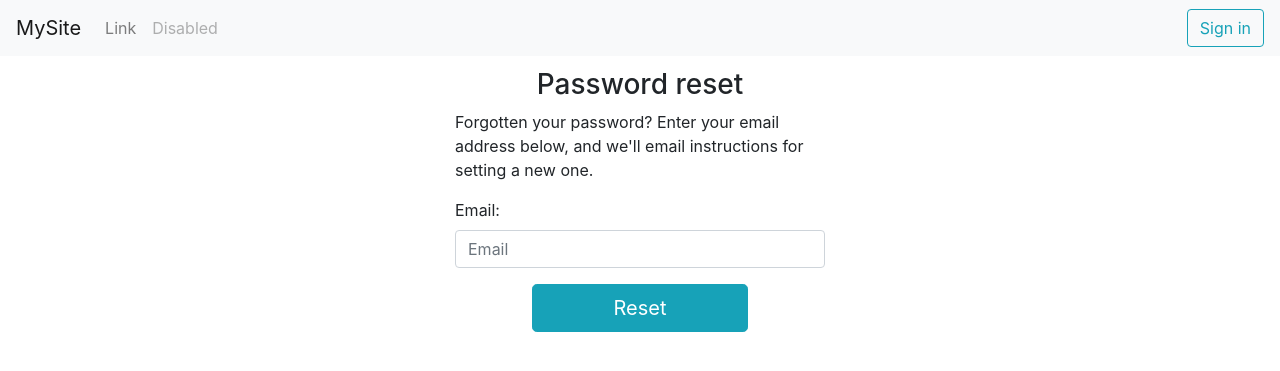
After one commit to TakuyaSuenaga/django-email-authenticate, a Django app: page /password_reset/ in a window 1280 px wide. The commit adds this page. Shown: the top 371 px of the page. Run offline with Django 4.2, Linux system fonts and the light colour scheme; some libraries are stand-ins or nearby versions.

Commit message:
add password reset

```diff
--- a/mysite/users/forms.py
+++ b/mysite/users/forms.py
@@ -1,5 +1,6 @@
 from django import forms
-from django.contrib.auth.forms import AuthenticationForm, PasswordChangeForm
+from django.contrib.auth.forms import (
+    AuthenticationForm, PasswordChangeForm, PasswordResetForm, SetPasswordForm)
 
 from .admin import UserCreationForm
 from utilities.forms import BootstrapMixin
@@ -15,3 +16,11 @@ class SignupForm(BootstrapMixin, UserCreationForm):
 
 class ChangePasswordForm(BootstrapMixin, PasswordChangeForm):
     pass
+
+
+class ResetPasswordForm(BootstrapMixin, PasswordResetForm):
+    pass
+
+
+class PasswordSetForm(BootstrapMixin, SetPasswordForm):
+    pass
--- /dev/null
+++ b/mysite/users/templates/password_reset_form.html
@@ -0,0 +1,24 @@
+{% extends 'base.html' %}
+{% load form_helpers %}
+
+{% block contents %}
+<div class="container-fluid users-max-width">
+    <div class="row">
+        <div class="col px-0">
+            <h3 class="text-center">Password reset</h3>
+        </div>
+    </div>
+
+    <p>Forgotten your password? Enter your email address below, and we'll email instructions for setting a new one.</p>
+
+    {% render_errors form %}
+
+    <form action="{% url 'users:password_reset' %}" method="post">
+        {% csrf_token %}
+        {% render_field form.email %}
+        <div class="d-grid gap-2 col-8 mx-auto">
+            <button type="submit" class="btn btn-info btn-lg btn-block">Reset</button>
+        </div>
+    </form>
+</div>
+{% endblock %}
--- a/mysite/users/templates/signin.html
+++ b/mysite/users/templates/signin.html
@@ -15,6 +15,9 @@
         {% csrf_token %}
         {% render_field form.username %}
         {% render_field form.password %}
+        <div class="text-right" style="margin-bottom: 15px;">
+            <a href="{% url 'users:password_reset' %}" style="font-size: 12px;">forget password?</a>
+        </div>
         <div class="d-grid gap-2 col-8 mx-auto">
             <button type="submit" class="btn btn-info btn-lg btn-block">Sign in</button>
         </div>
--- a/mysite/users/urls.py
+++ b/mysite/users/urls.py
@@ -10,4 +10,8 @@ urlpatterns = [
     path('welcome/', WelcomeView.as_view(), name="welcome"),
     path('change_password/', ChangePasswordView.as_view(), name="change_password"),
     path('change_password_done/', ChangePasswordDoneView.as_view(), name="change_password_done"),
+    path('password_reset/', ResetPasswordView.as_view(), name="password_reset"),
+    path('password_reset_done/', ResetPasswordDoneView.as_view(), name="password_reset_done"),
+    path('password_reset_confirm/', ResetPasswordConfirmView.as_view(), name="password_reset_confirm"),
+    path('password_reset_complete/', ResetPasswordCompleteView.as_view(), name="password_reset_complete"),
 ]
--- a/mysite/users/views.py
+++ b/mysite/users/views.py
@@ -1,12 +1,15 @@
 from django.shortcuts import redirect
 from django.urls import reverse_lazy, reverse
 from django.contrib.auth.views import (
-    LoginView, LogoutView, PasswordChangeDoneView, PasswordChangeView)
+    LoginView, LogoutView, PasswordChangeDoneView, PasswordChangeView,
+    PasswordResetView, PasswordResetDoneView, PasswordResetConfirmView,
+    PasswordResetCompleteView)
 from django.views.generic import CreateView, TemplateView
 from django.contrib.auth.mixins import LoginRequiredMixin
 
 from .models import User
-from .forms import SigninForm, SignupForm, ChangePasswordForm
+from .forms import (SigninForm, SignupForm, ChangePasswordForm,
+    ResetPasswordForm, PasswordSetForm)
 
 
 class SigninView(LoginView):
@@ -43,3 +46,23 @@ class ChangePasswordView(LoginRequiredMixin, PasswordChangeView):
 
 class ChangePasswordDoneView(LoginRequiredMixin, PasswordChangeDoneView):
     template_name = 'password_change_done.html'
+
+
+class ResetPasswordView(PasswordResetView):
+    template_name = "password_reset_form.html"
+    form_class = ResetPasswordForm
+    success_url = reverse_lazy("users:password_reset_done")
+
+
+class ResetPasswordDoneView(PasswordResetDoneView):
+    template_name = "password_reset_done.html"
+
+
+class ResetPasswordConfirmView(PasswordResetConfirmView):
+    template_name = "password_reset_confirm.html"
+    form_class = PasswordSetForm
+    success_url = reverse_lazy("users:password_reset_complete")
+
+
+class ResetPasswordCompleteView(PasswordResetCompleteView):
+    template_name = "password_reset_complete.html"
```
Also changed, not shown: mysite/users/templates/password_reset_complete.html (added, +11 -0 lines), mysite/users/templates/password_reset_confirm.html (added, +23 -0 lines), mysite/users/templates/password_reset_done.html (added, +13 -0 lines).
